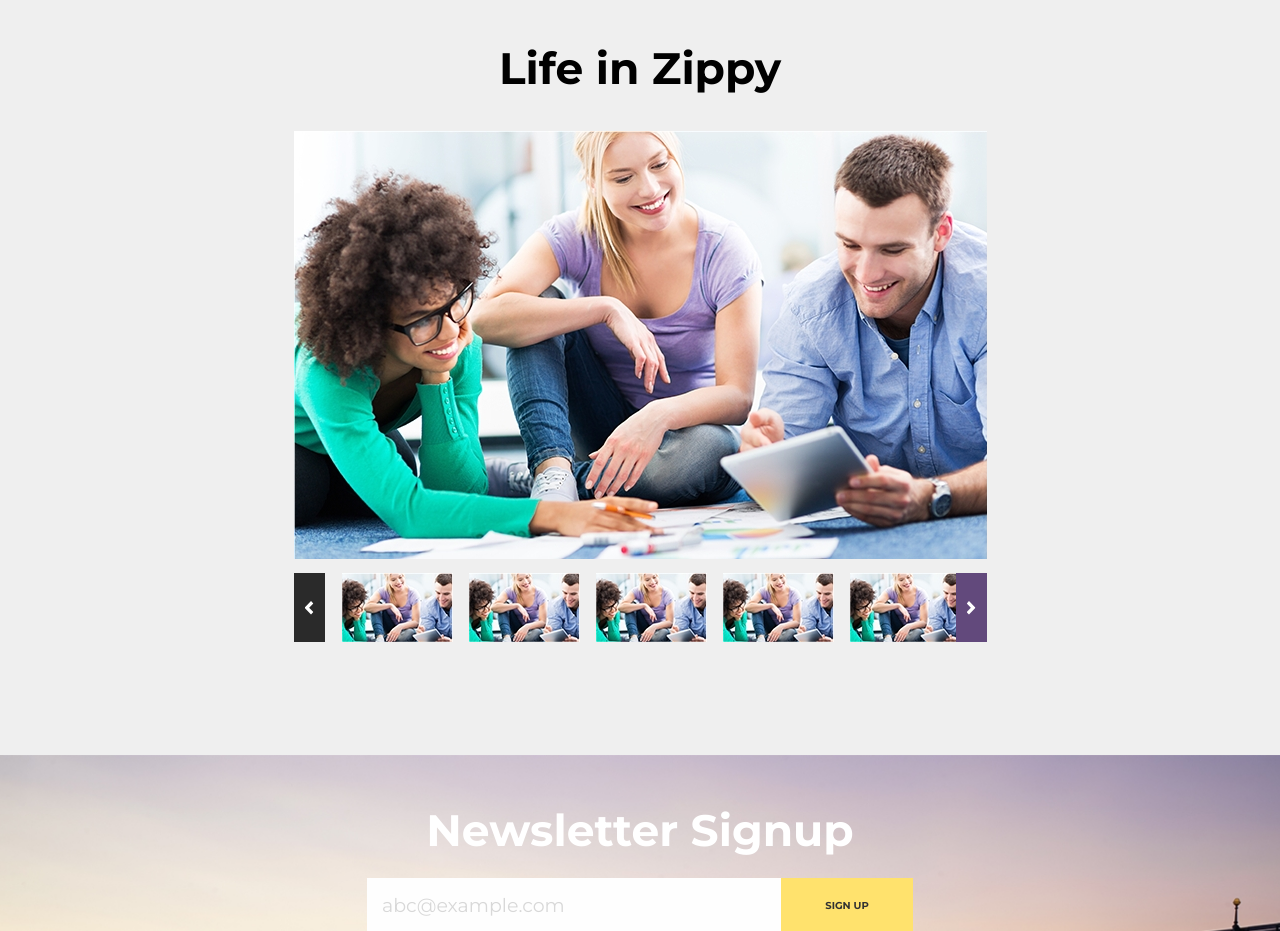
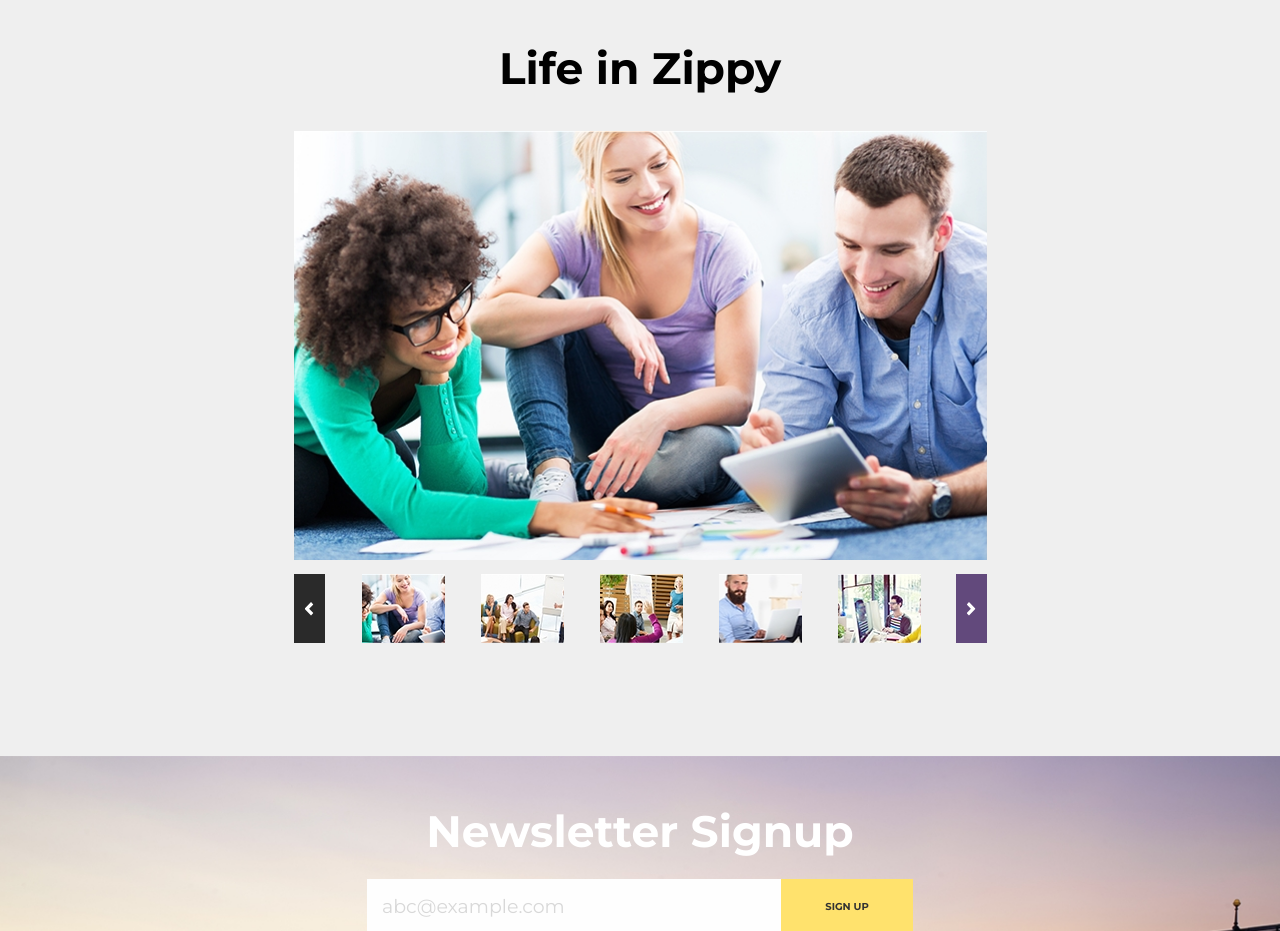
Before and after one commit to yuriy-m-dev/zippy, a website: page app/index.html in a window 1280 px wide. Shown: the part 4500-5431 px from the top of the page. Drawn offline with nearby package versions, Linux system fonts and the light colour scheme; files that its build step writes are made by us from their sources.

Commit message:
fix life slider

```diff
--- a/app/index.html
+++ b/app/index.html
@@ -413,28 +413,18 @@
                 Life in Zippy
             </div>
             <div class="life__slider">
-                <div class="life__slider-item"><img src="images/life/slider-life-bg.jpg" alt=""></div>
-                <div class="life__slider-item"><img src="images/life/slider-life-bg.jpg" alt=""></div>
-                <div class="life__slider-item"><img src="images/life/slider-life-bg.jpg" alt=""></div>
-                <div class="life__slider-item"><img src="images/life/slider-life-bg.jpg" alt=""></div>
-                <div class="life__slider-item"><img src="images/life/slider-life-bg.jpg" alt=""></div>
-                <div class="life__slider-item"><img src="images/life/slider-life-bg.jpg" alt=""></div>
-                <div class="life__slider-item"><img src="images/life/slider-life-bg.jpg" alt=""></div>
-                <div class="life__slider-item"><img src="images/life/slider-life-bg.jpg" alt=""></div>
-                <div class="life__slider-item"><img src="images/life/slider-life-bg.jpg" alt=""></div>
-                <div class="life__slider-item"><img src="images/life/slider-life-bg.jpg" alt=""></div>
+                <div class="life__slider-item" style="background-image: url(images/life/slide-01.jpg)"></div>
+                <div class="life__slider-item" style="background-image: url(images/life/slide-02.jpg)"></div>
+                <div class="life__slider-item" style="background-image: url(images/life/slide-03.jpg)"></div>
+                <div class="life__slider-item" style="background-image: url(images/life/slide-04.jpg)"></div>
+                <div class="life__slider-item" style="background-image: url(images/life/slide-05.jpg)"></div>
             </div>
             <div class="slider__nav">
-                <div class="slider__nav-item"><img src="images/life/slider-life-prev.jpg" alt=""></div>
-                <div class="slider__nav-item"><img src="images/life/slider-life-prev.jpg" alt=""></div>
-                <div class="slider__nav-item"><img src="images/life/slider-life-prev.jpg" alt=""></div>
-                <div class="slider__nav-item"><img src="images/life/slider-life-prev.jpg" alt=""></div>
-                <div class="slider__nav-item"><img src="images/life/slider-life-prev.jpg" alt=""></div>
-                <div class="slider__nav-item"><img src="images/life/slider-life-prev.jpg" alt=""></div>
-                <div class="slider__nav-item"><img src="images/life/slider-life-prev.jpg" alt=""></div>
-                <div class="slider__nav-item"><img src="images/life/slider-life-prev.jpg" alt=""></div>
-                <div class="slider__nav-item"><img src="images/life/slider-life-prev.jpg" alt=""></div>
-                <div class="slider__nav-item"><img src="images/life/slider-life-prev.jpg" alt=""></div>
+                <div class="slider__nav-item" style="background-image: url(images/life/nav-01.jpg)"></div>
+                <div class="slider__nav-item" style="background-image: url(images/life/nav-02.jpg)"></div>
+                <div class="slider__nav-item" style="background-image: url(images/life/nav-03.jpg)"></div>
+                <div class="slider__nav-item" style="background-image: url(images/life/nav-04.jpg)"></div>
+                <div class="slider__nav-item" style="background-image: url(images/life/nav-05.jpg)"></div>
             </div>
         </div>
     </section>
--- a/app/js/main.js
+++ b/app/js/main.js
@@ -26,9 +26,10 @@ $(function(){
         slidesToShow: 5,
         slidesToScroll: 1,
         asNavFor: '.life__slider',
-        centerMode: false,
+        centerMode: true,
         focusOnSelect: true,
         arrows: false,
-        infinite: false
+        infinite: false,
+        variableWidth: false
       });
 });
--- a/app/scss/style.scss
+++ b/app/scss/style.scss
@@ -419,10 +419,18 @@
 .life__slider{
     position: relative;
     margin-bottom: 10px;
+    &-item{
+        max-width: 694px;
+        height: 429px;
+        background: no-repeat center /cover;
+    }
 }
 .slider__nav{
-    max-width: 633px;
-    margin: 0 auto;
+    &-item{
+        width: 111px;
+        height: 69px;
+        background: no-repeat center /cover;
+    }
 }
 .slick-arrow{
     font-size: 0;
```
Also changed, not shown: app/images/life/nav-01.jpg (renamed from app/images/life/slider-life-prev.jpg), app/images/life/nav-02.jpg (added), app/images/life/nav-03.jpg (added), app/images/life/nav-04.jpg (added), app/images/life/nav-05.jpg (added), app/images/life/slide-01.jpg (renamed from app/images/life/slider-life-bg.jpg), app/images/life/slide-02.jpg (added), app/images/life/slide-03.jpg (added), app/images/life/slide-04.jpg (added), app/images/life/slide-05.jpg (added).
